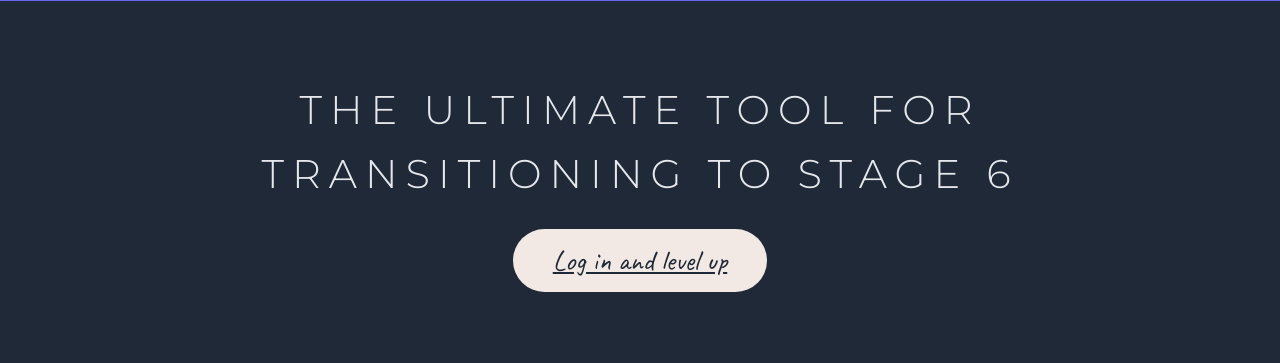
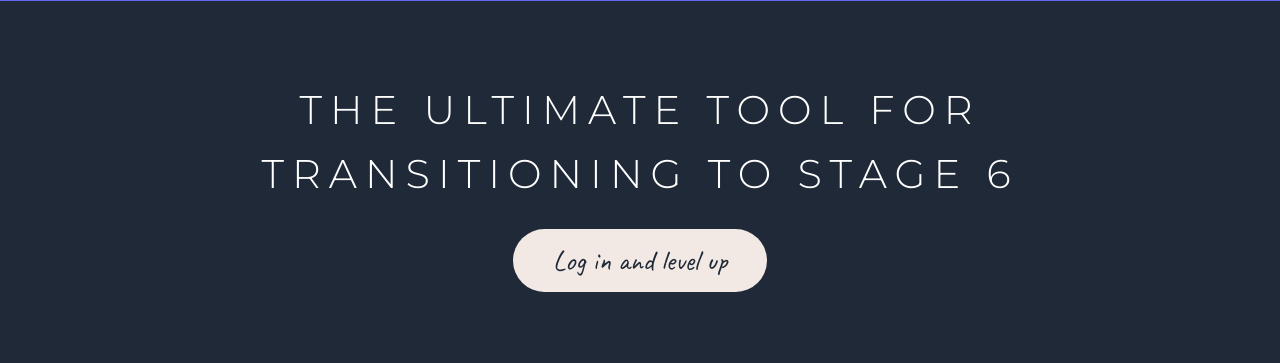
Before and after one commit to Krisp-arch/tbot-school-app, a Flask app: page / in a window 1280 px wide; the page is wider, and only the part inside the window is pictured. Shown: the part 251-614 px from the top of that part. Run offline with Flask 3, Linux system fonts and the light colour scheme; parts of the project's set-up code (start-up, migrations or seed data) failed here and were passed over.

Commit message:
feat: Standardize with professional CSS theme 4

```diff
--- a/static/css/style.css
+++ b/static/css/style.css
@@ -19,13 +19,34 @@
 }
 
 /* --- Base Styles --- */
+
 body {
     background-color: var(--dark-bg);
-    color: var(--text-light);
     font-family: var(--main-font);
     font-weight: 300;
-    line-height: 1.6; /* Improved readability */
+    line-height: 1.6;
     margin: 0;
+    /* Make the default text color apply more broadly */
+    color: var(--text-light) !important;
+}
+
+/* Universal selector to ensure all elements inherit the body color */
+* {
+    color: inherit;
+}
+
+/* Specific fixes for headings and links to ensure they are bright */
+h1, h2, h3, h4, h5, h6 {
+    color: #ffffff; /* Make headings pure white for emphasis */
+}
+
+a {
+    /* Ensure links are also bright, using your primary color */
+    color: var(--primary-indigo);
+    text-decoration: none; /* Optional: remove underline from links */
+}
+a:hover {
+    color: var(--primary-indigo-hover);
 }
 
 /* --- Splash/Login Page (Minor Tweaks) --- */
```
